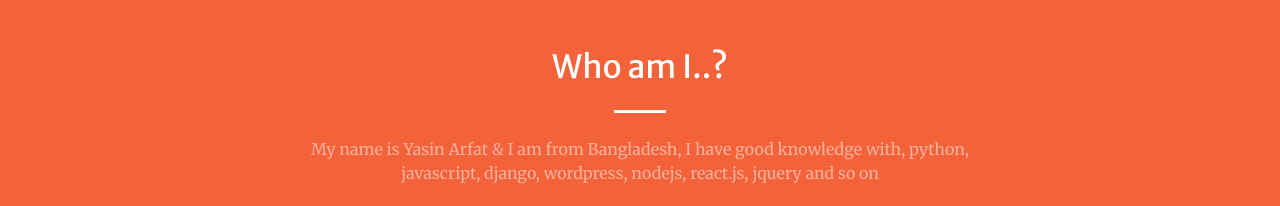
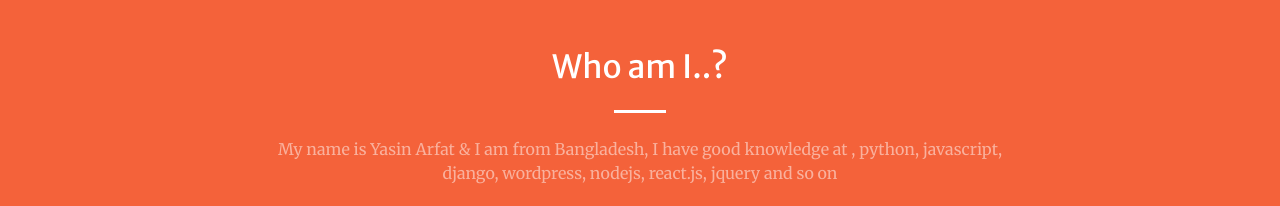
Before and after one commit to arfat-khanbd/website-, a plain HTML site: page index.html in a window 1280 px wide. Shown: the part 880-1086 px from the top of the page. Drawn offline with nearby package versions, Linux system fonts and the light colour scheme; files whose address does not match are found by name.

Commit message:
Update index.html

```diff
--- a/index.html
+++ b/index.html
@@ -56,7 +56,7 @@
                     <div class="col-lg-8 text-center">
                         <h2 class="text-white mt-0">Who am I..? </h2>
                         <hr class="divider light my-4" />
-                        <p class="text-white-50 mb-4">My name is Yasin Arfat & I am from Bangladesh, I have good knowledge with, python, javascript, django, wordpress, nodejs, react.js, jquery  and so on</p>
+                        <p class="text-white-50 mb-4">My name is Yasin Arfat & I am from Bangladesh, I have good knowledge at , python, javascript, django, wordpress, nodejs, react.js, jquery  and so on</p>
                         <a class="btn btn-light btn-xl js-scroll-trigger" href="#services">Visit My Work  !</a>
                     </div>
                 </div>
```
